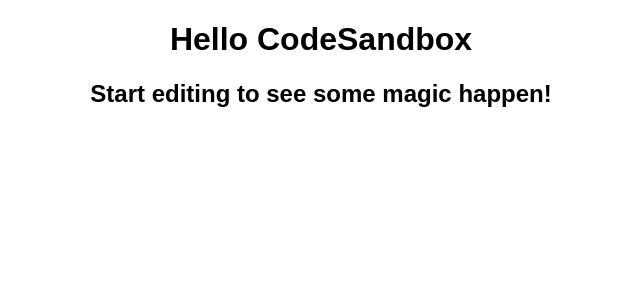
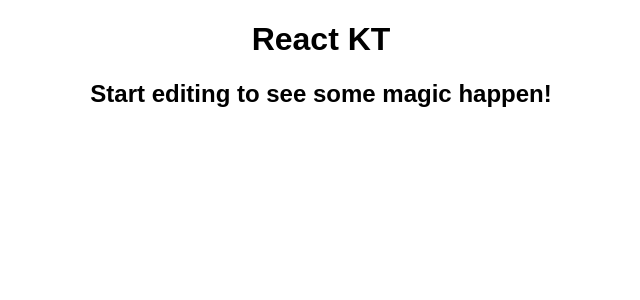
Before and after one commit to surya-trv-13/React-KT, a React (Create React App) app: page / in a window 1280 px wide. Shown: the top 300 px of the page, without its empty margins (319-959 px from the left). Built offline with nearby package versions, Linux system fonts and the light colour scheme.

Commit message:
Initial Commit

```diff
--- a/src/App.js
+++ b/src/App.js
@@ -3,7 +3,7 @@
 export default function App() {
   return (
     <div className="App">
-      <h1>Hello CodeSandbox</h1>
+      <h1>React KT</h1>
       <h2>Start editing to see some magic happen!</h2>
     </div>
   );
```
